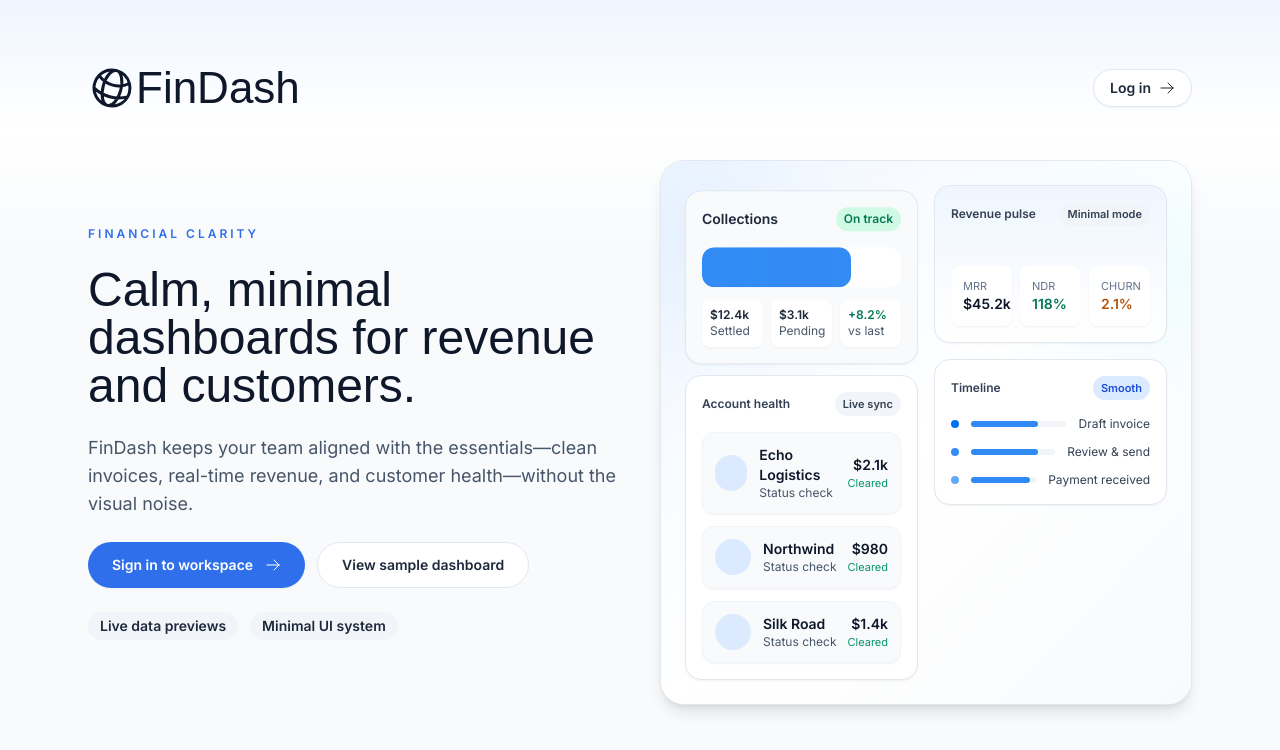
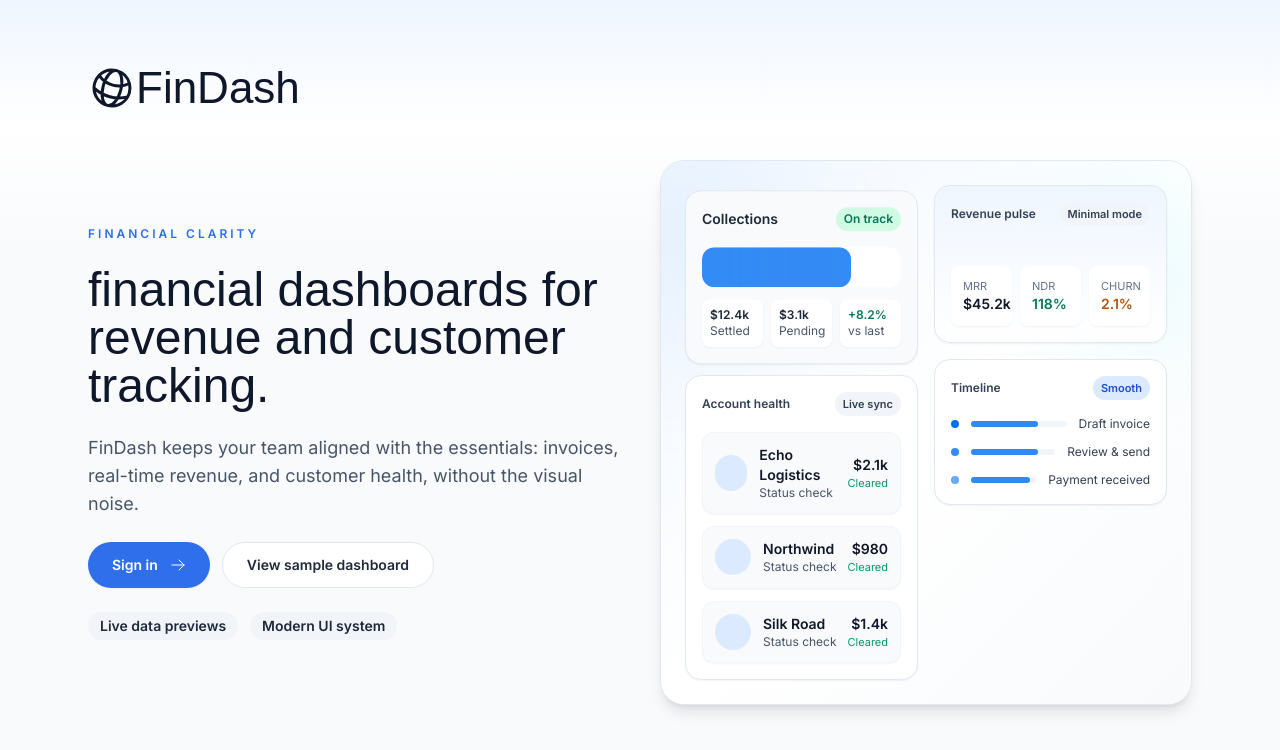
Before and after one commit to jitani04/FinDash, a Next.js app: page / in a window 1280 px wide. Shown: the top 750 px of the page. Built offline with nearby package versions, Linux system fonts and the light colour scheme; a web font is replaced by a local one.

Commit message:
remove redundant text

```diff
--- a/app/page.tsx
+++ b/app/page.tsx
@@ -11,12 +11,6 @@ export default function Page() {
       <div className="relative mx-auto flex max-w-6xl flex-col px-6 py-10 md:py-16">
         <header className="flex items-center justify-between">
           <FinDashLogo className="text-slate-900" />
-          <Link
-            href="/login"
-            className="flex items-center gap-2 rounded-full border border-slate-200 bg-white px-4 py-2 text-sm font-semibold text-slate-800 shadow-sm transition hover:border-blue-500 hover:text-blue-700"
-          >
-            Log in <ArrowRightIcon className="h-4 w-4" />
-          </Link>
         </header>
 
         <div className="mt-12 grid grid-cols-1 items-center gap-10 md:grid-cols-2">
@@ -27,18 +21,18 @@ export default function Page() {
             <h1
               className={`${lusitana.className} text-4xl font-semibold leading-tight text-slate-900 md:text-5xl`}
             >
-              Calm, minimal dashboards for revenue and customers.
+              financial dashboards for revenue and customer tracking.
             </h1>
             <p className="text-lg text-slate-600">
-              FinDash keeps your team aligned with the essentials—clean invoices,
-              real-time revenue, and customer health—without the visual noise.
+              FinDash keeps your team aligned with the essentials: invoices,
+              real-time revenue, and customer health, without the visual noise.
             </p>
             <div className="flex flex-wrap gap-3">
               <Link
                 href="/login"
                 className="flex items-center gap-3 rounded-full bg-blue-600 px-6 py-3 text-sm font-semibold text-white shadow-sm transition hover:bg-blue-500"
               >
-                Sign in to workspace <ArrowRightIcon className="h-4 w-4" />
+                Sign in <ArrowRightIcon className="h-4 w-4" />
               </Link>
               <Link
                 href="/dashboard"
@@ -52,7 +46,7 @@ export default function Page() {
                 Live data previews
               </span>
               <span className="rounded-full bg-slate-100 px-3 py-1 font-semibold text-slate-800">
-                Minimal UI system
+                Modern UI system
               </span>
             </div>
           </div>
```
